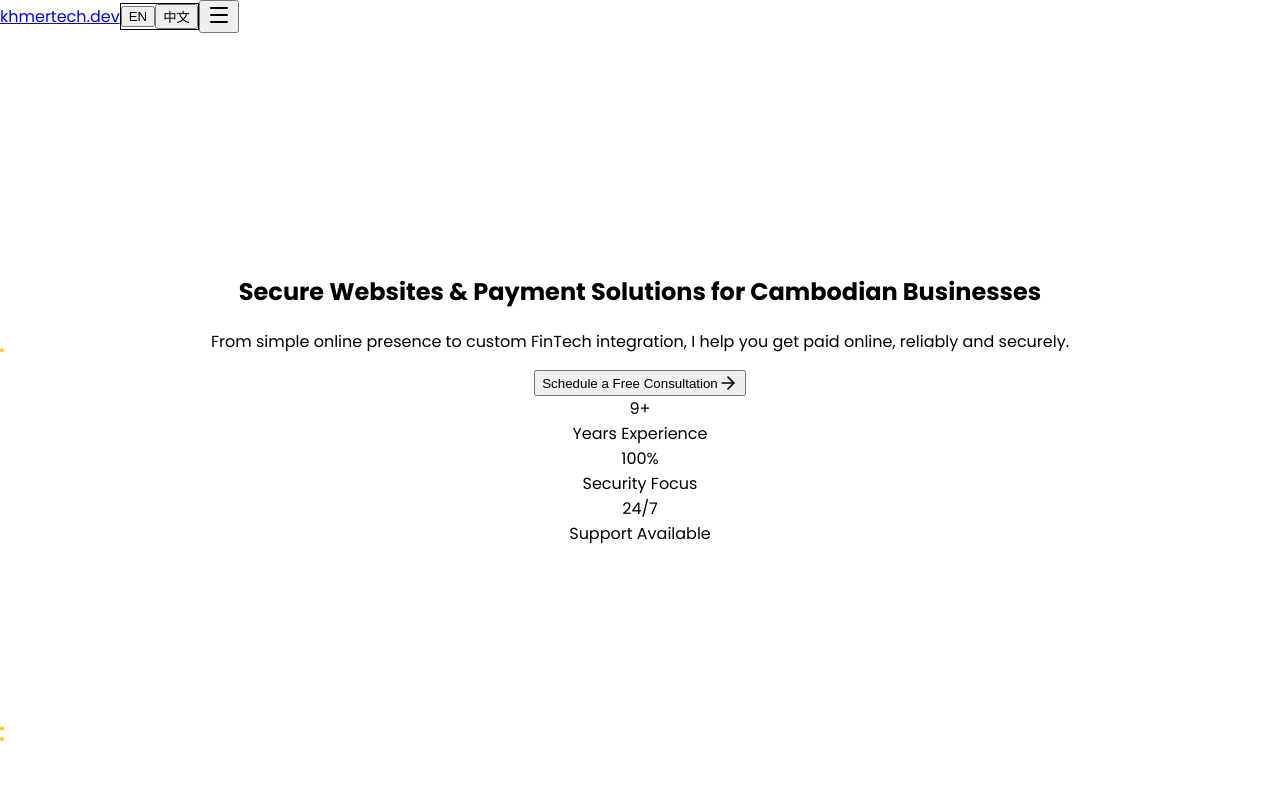
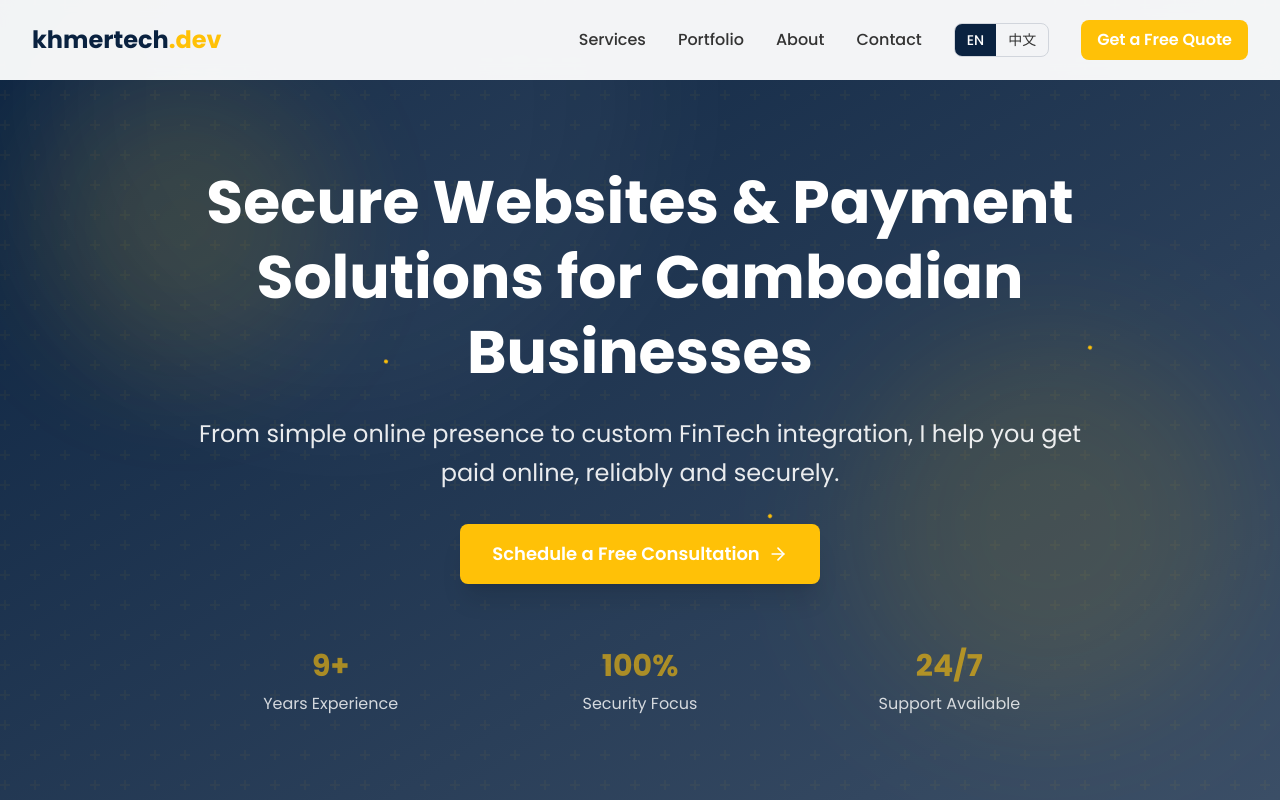
Before and after one commit to BorisFX/khmertech-site, a React (Vite) app: page / in a window 1280 px wide. Shown: the top 800 px of the page. Built offline with nearby package versions, Linux system fonts and the light colour scheme.

Commit message:
fix: tailwind v4 theme config in CSS

```diff
--- a/src/index.css
+++ b/src/index.css
@@ -1,7 +1,13 @@
 @import url('https://fonts.googleapis.com/css2?family=Poppins:wght@300;400;500;600;700;800&display=swap');
-@tailwind base;
-@tailwind components;
-@tailwind utilities;
+@import "tailwindcss";
+
+@theme {
+  --color-primary: #0A2240;
+  --color-secondary: #333333;
+  --color-accent: #FFC107;
+  --color-bg-light: #F8F9FA;
+  --font-sans: 'Poppins', system-ui, sans-serif;
+}
 
 html {
   scroll-behavior: smooth;
```
Also changed, not shown: 3 other files (tests, documents, lock files or other folders).
